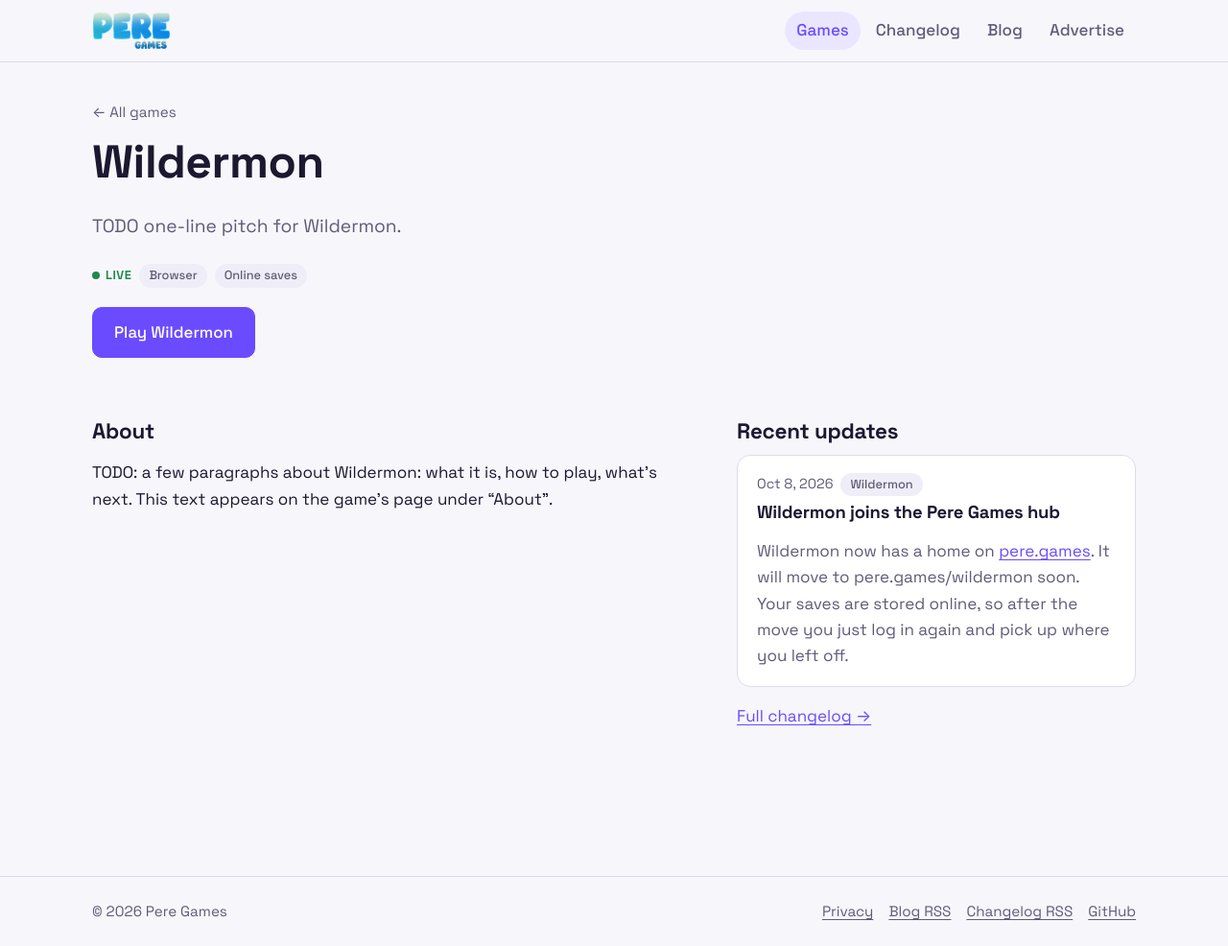
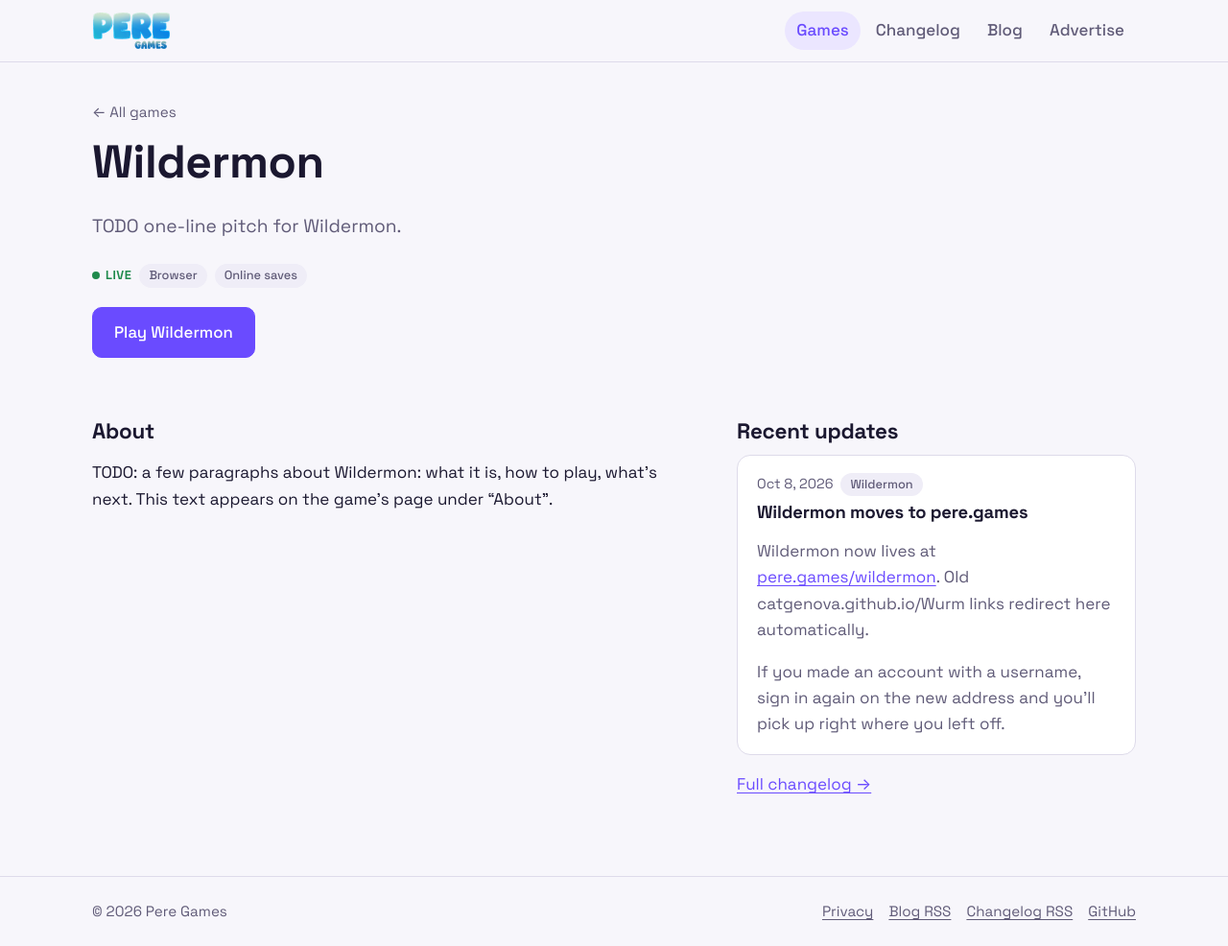
Before and after one commit to Catgenova/Catgenova.github.io, a Jekyll site: the page built from _games/wildermon.md, in a window 1280 px wide and 986 px high. Shown: the whole window at 96% size. Built offline with Jekyll 4.4.1, drawn with Linux system fonts in a browser that asks for light colours.

Commit message:
Point Wildermon at /wildermon/ and redirect old /Wurm/ links
The Wurm repo is renamed to wildermon, so its Pages site moves to
/wildermon/. The site-wide 404 page sends /Wurm/... (any case) to the
same path under /wildermon/.

Co-Authored-By: Claude Opus 5.5 <noreply@anthropic.com>
Claude-Session: https://claude.ai/code/session_01BQJucQfGXHTuL5MUV6zAx1

```diff
--- a/_changelog/2026-10-08-wildermon-hub-launch.md
+++ b/_changelog/2026-10-08-wildermon-hub-launch.md
@@ -1,10 +1,11 @@
 ---
-title: Wildermon joins the Pere Games hub
+title: Wildermon moves to pere.games
 game: wildermon
 date: 2026-10-08
-# version: 1.0.0
 ---
 
-Wildermon now has a home on [pere.games](https://pere.games). It will move to
-pere.games/wildermon soon. Your saves are stored online, so after the move you
-just log in again and pick up where you left off.
+Wildermon now lives at [pere.games/wildermon](/wildermon/). Old
+catgenova.github.io/Wurm links redirect here automatically.
+
+If you made an account with a username, sign in again on the new address and
+you'll pick up right where you left off.
--- a/_games/wildermon.md
+++ b/_games/wildermon.md
@@ -5,11 +5,10 @@ status: Live
 tags: [Browser, Online saves]
 featured: true
 order: 1
-# Where the Play button goes. Switch to /wildermon/ once the game is moved
-# to pere.games (rename the Wurm repo to wildermon).
-play_url: https://catgenova.github.io/Wurm/
+# Where the Play button goes: the Catgenova/wildermon repo's Pages site.
+play_url: /wildermon/
 # cover: /assets/img/games/wildermon.png
-# source_url: https://github.com/Catgenova/Wurm
+# source_url: https://github.com/Catgenova/wildermon
 ---
 
 TODO: a few paragraphs about Wildermon: what it is, how to play, what's next.
```
Also changed, not shown: 404.html (+9 -0 lines).
